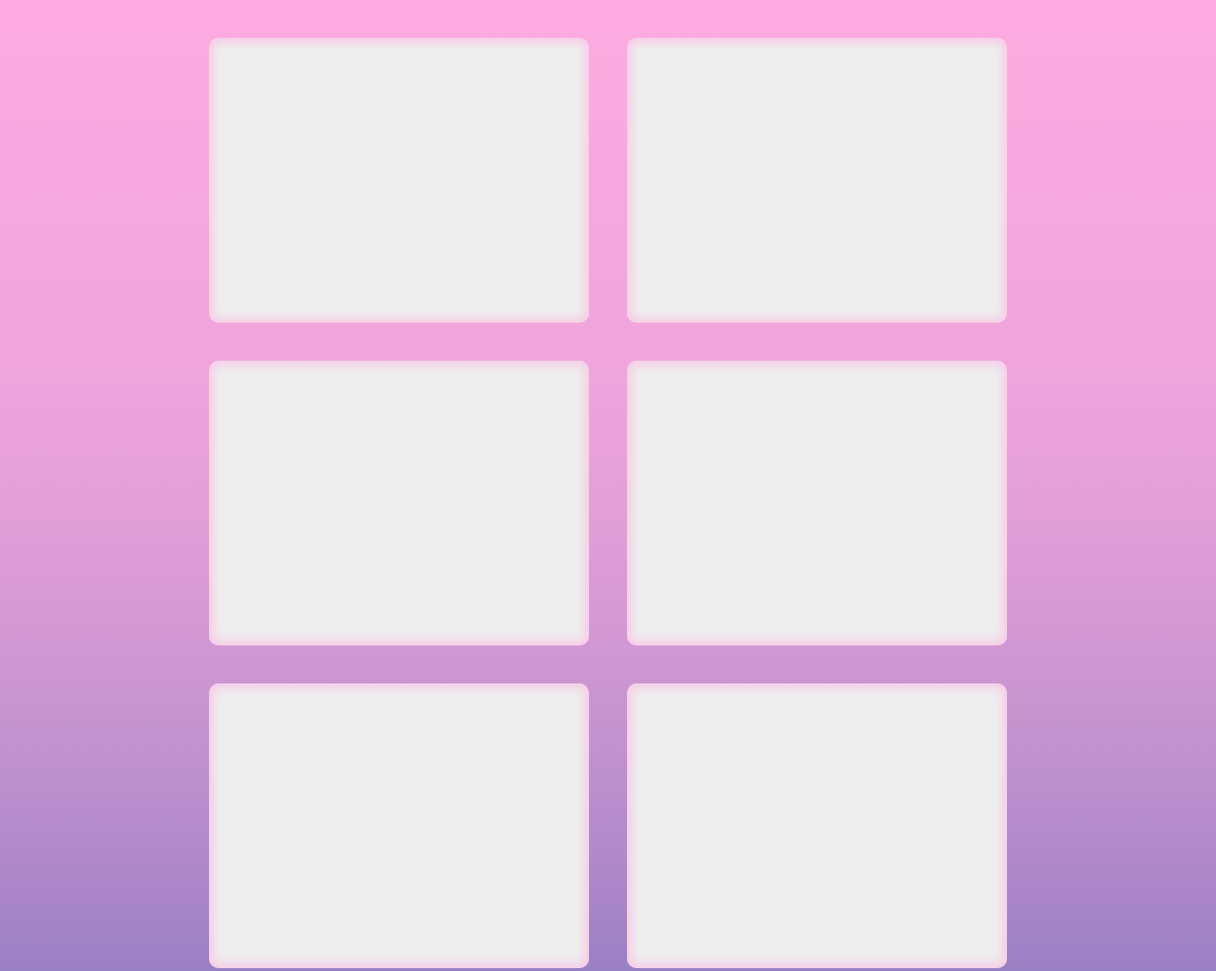
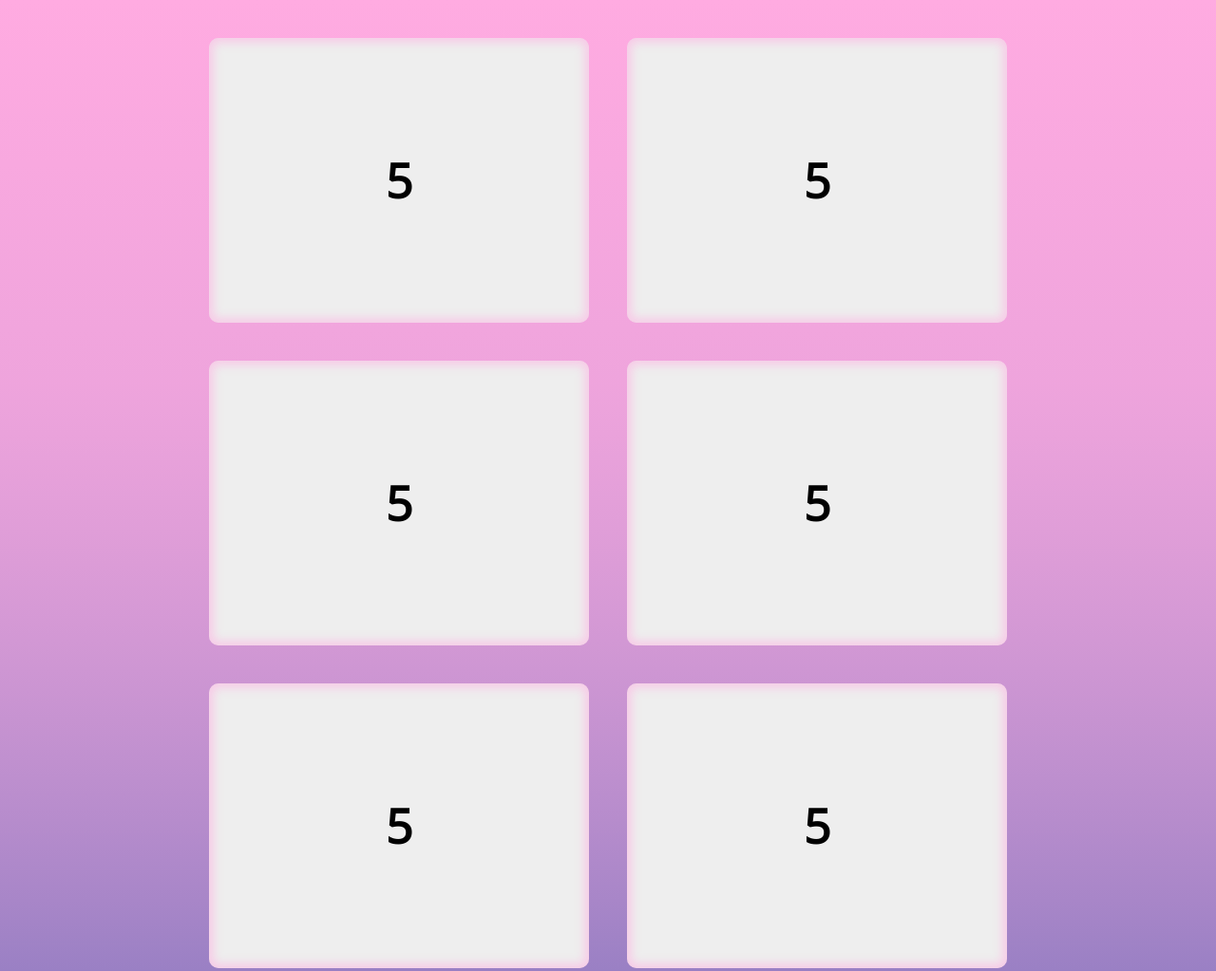
Before and after one commit to Jeroen-TheCodingFactory/simple-observal-pattern-demo, a plain HTML site: page index.html in a window 1280 px wide. Shown: the whole page at 95% size. Drawn offline with nearby package versions, Linux system fonts and the light colour scheme.

Commit message:
add javascript (#3)
Co-authored-by: Jeroen Rijsdijk <j.rijsdijk@ma-web.nl>

```diff
--- a/index.html
+++ b/index.html
@@ -9,6 +9,7 @@
     <link rel="preconnect" href="https://fonts.googleapis.com">
     <link rel="preconnect" href="https://fonts.gstatic.com" crossorigin>
     <link href="https://fonts.googleapis.com/css2?family=Open+Sans&display=swap" rel="stylesheet">
+    <script src="/js/main.js" defer></script>
     <link rel="stylesheet" href="/css/style.css">
 </head>
 
```
